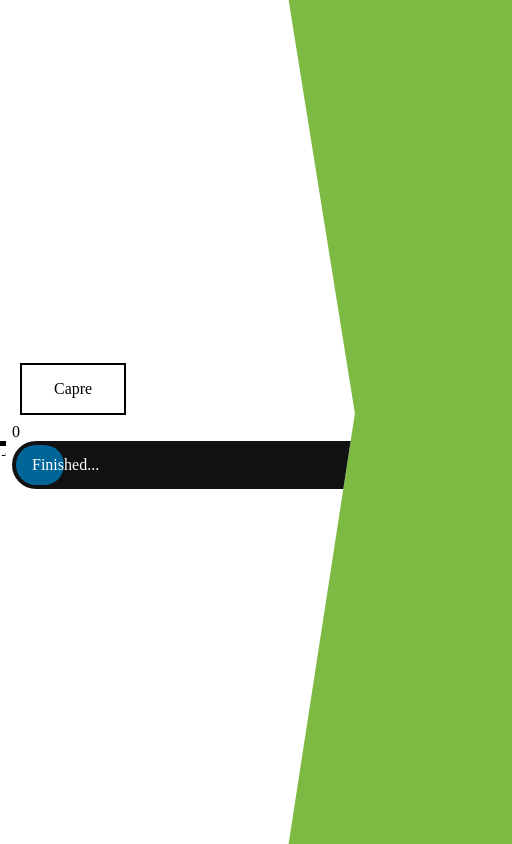
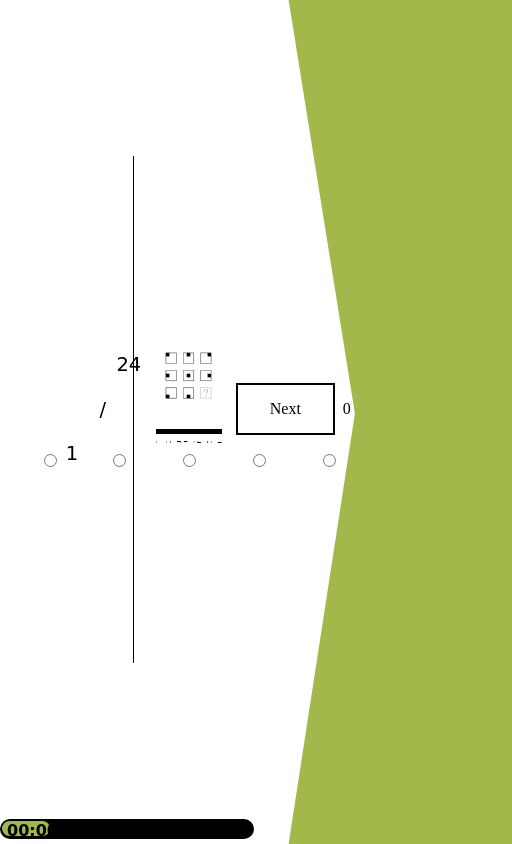
Before and after one commit to mihaighe/quiz, a plain HTML site: page index.html in a window 390 px wide. Shown: the whole page, 512 px wide, since content can reach past the window. Drawn offline with Linux system fonts and the light colour scheme; a web font is replaced by a local one.

Commit message:
Loading bar, responsive layout

```diff
--- a/index.html
+++ b/index.html
@@ -8,7 +8,8 @@
     <script defer src="script.js"></script>
   </head>
   <body>
-    <div class="container">
+    <div class="white-container">
+      <div class="up">
         <div class="small-container">
           <div class="numbers">
             <div class="current" id="current-question"></div>
@@ -28,19 +29,16 @@
             <input type="radio" class="answer" id="e" name="answer" />
           </div>
         </div>
+        <button class="raise" id="next">Next</button>
+        <div id="score"></div>
+      </div>
 
-      <div class="top"></div>
-
-      <div class="under">
-        <div>
-          <button class="raise" id="capre">Capre</button>
-          <div id="score"></div>
+      <div class="down">
         <div
           class="progress-bar"
           style="--width: 100"
-            data-label="Loading"
+          data-label="00:00"
         ></div>
-        </div>
       </div>
     </div>
   </body>
--- a/script.js
+++ b/script.js
@@ -1,7 +1,9 @@
 const questionImage = document.getElementById("img-question");
 const answersImage = document.getElementById("img-answers");
 const currentQuestion = document.getElementById("current-question");
-const button = document.getElementById("capre");
+const button = document.getElementById("next");
+const scoreElement = document.getElementById("score");
+
 
 const CORRECT_ANSWERS = [
   undefined,
@@ -30,7 +32,6 @@ const CORRECT_ANSWERS = [
   "d",
   "c",
 ];
-const scoreElement = document.getElementById("score");
 
 let questionNumber = 1;
 let score = 0;
--- a/style.css
+++ b/style.css
@@ -8,13 +8,13 @@
     background: #8ee23f;
   }
   14% {
-    background: #50514f;
+    background: #db4868;
   }
   21% {
     background: #388697;
   }
   28% {
-    background: #271033;
+    background: #9b5ebb;
   }
   35% {
     background: #ff6700;
@@ -32,7 +32,7 @@
     background: #ffe882;
   }
   70% {
-    background: #073b3a;
+    background: #1d8685;
   }
   77% {
     background: #0b6e4f;
@@ -56,25 +56,61 @@
 
 body {
   margin: 0;
-}
-
-body {
   animation: blink 60s infinite;
   clip-path: polygon(0% 0%, 74% 0, 91% 49%, 74% 100%, 0% 100%);
 
   height: 100%;
   width: 100%;
   position: absolute;
-  z-index: -1;
+  /* z-index: -1; */
 }
 
-.container {
+.white-container {
   background-color: white;
-  width: 100vw;
-  height: 100vh;
+  width: 100%;
+  height: 100%;
+}
+
+.up {
   display: flex;
   justify-content: center;
   align-items: center;
+  height: 97%;
+}
+
+.down {
+  height: 3%;
+}
+
+.progress-bar {
+  width: 65%;
+  height: 80%;
+  background-color: black;
+  border-radius: 20px;
+  color: black;
+  font-family: "Fredericka the Great", cursive;
+  font-weight: bold;
+  display: flex;
+  align-items: center;
+}
+
+.progress-bar::before {
+  content: attr(data-label);
+  width: calc(var(--width, 0) * 1%);
+
+  display: flex;
+  flex-direction: column;
+  position: relative;
+
+  height: 75%;
+  padding-left: 5px;
+  left: 2px;
+
+  min-width: 48px;
+  max-width: calc(100% - 1em);
+
+  animation: blink 60s infinite;
+  border-radius: 20px;
 }
 
 .small-container {
@@ -151,29 +187,3 @@ button {
   transition: 0.25s;
   border-color: black;
 }
-
-.progress-bar {
-  position: relative;
-  width: 500px;
-  height: 3em;
-  background-color: #111;
-  border-radius: 2em;
-  color: white;
-}
-
-.progress-bar::before {
-  /* content: attr(data-label); */
-  content: "Finished...";
-  display: flex;
-  align-items: center;
-  position: absolute;
-  left: 0.25em;
-  top: 0.25em;
-  bottom: 0.25em;
-  width: calc(var(--width, 0) * 1%);
-  min-width: 3rem;
-  max-width: calc(100% - 1em);
-  background-color: #069;
-  border-radius: 2em;
-  padding: 1em;
-}
```
Lines whose indentation alone changed are shown as unchanged.
